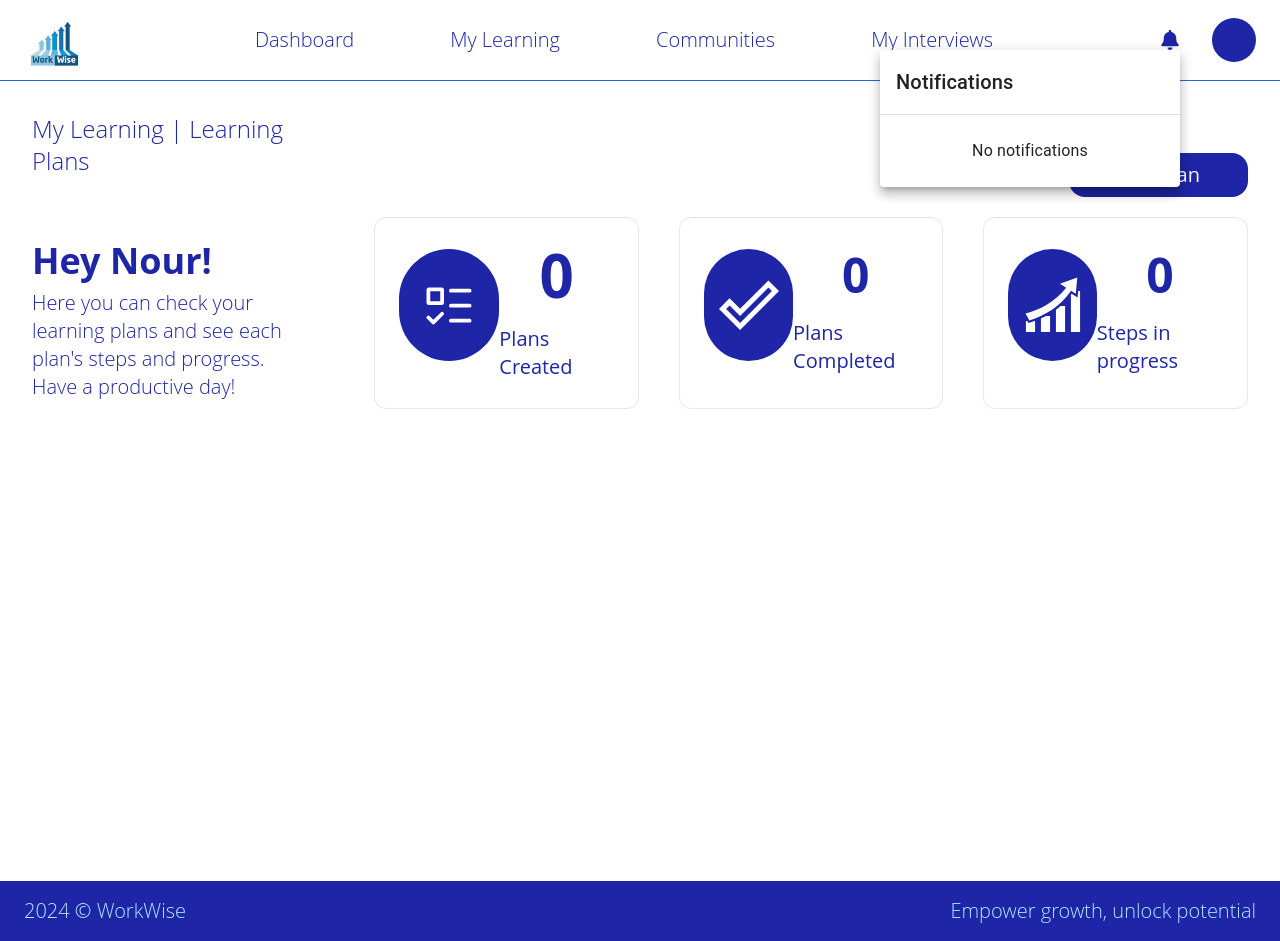
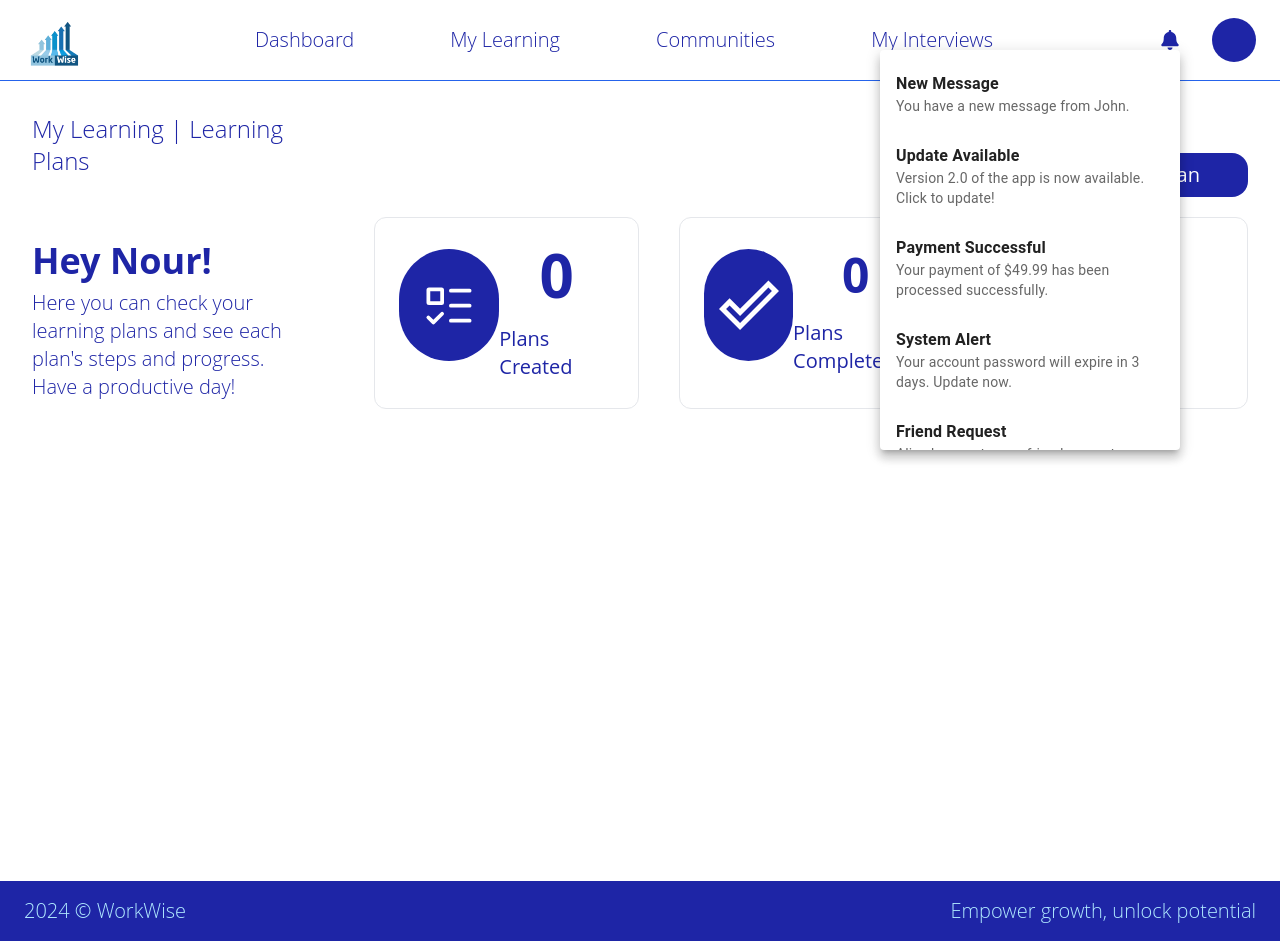
Before and after one commit to Tarek-Al-Khatib/frontend, a React (Create React App) app: page /learning in a window 1280 px wide. Both pictures are taken after a click on the button 1170 px from the left and 40 px from the top of the page. Built offline with nearby package versions, Linux system fonts and the light colour scheme.

Commit message:
Added mock data to display notifications

```diff
--- a/src/components/Navbar/Navbar.jsx
+++ b/src/components/Navbar/Navbar.jsx
@@ -5,7 +5,20 @@ import "../../css/colors.css";
 import Avatar from "@mui/icons-material/AccountCircle";
 import LogoutIcon from "@mui/icons-material/Logout";
 import { useNavigate } from "react-router-dom";
-import { Box, List, Menu, MenuItem, Popover, Typography } from "@mui/material";
+import InfoIcon from "@mui/icons-material/Info";
+import EventNoteIcon from "@mui/icons-material/EventNote";
+import WarningIcon from "@mui/icons-material/Warning";
+import {
+  Box,
+  Divider,
+  List,
+  ListItem,
+  ListItemText,
+  Menu,
+  MenuItem,
+  Popover,
+  Typography,
+} from "@mui/material";
 
 const Navbar = () => {
   const navigate = useNavigate();
@@ -14,6 +27,39 @@ const Navbar = () => {
   const open = Boolean(anchorEl);
   const openNotifications = Boolean(anchorElNotifications);
 
+  const typeConfig = {
+    INFO: { icon: <InfoIcon color="info" />, color: "blue" },
+    REMINDER: { icon: <EventNoteIcon color="primary" />, color: "green" },
+    ALERT: { icon: <WarningIcon color="error" />, color: "red" },
+  };
+
+  const mockNotifications = [
+    {
+      title: "New Message",
+      message: "You have a new message from John.",
+      timestamp: "2025-01-01 10:00 AM",
+    },
+    {
+      title: "Update Available",
+      message: "Version 2.0 of the app is now available. Click to update!",
+      timestamp: "2025-01-01 9:30 AM",
+    },
+    {
+      title: "Payment Successful",
+      message: "Your payment of $49.99 has been processed successfully.",
+      timestamp: "2025-01-01 8:45 AM",
+    },
+    {
+      title: "System Alert",
+      message: "Your account password will expire in 3 days. Update now.",
+      timestamp: "2025-01-01 7:15 AM",
+    },
+    {
+      title: "Friend Request",
+      message: "Alice has sent you a friend request.",
+      timestamp: "2025-01-01 6:50 AM",
+    },
+  ];
   return (
     <div className="font-sans bg-white">
       <header className="flex items-center justify-between px-6 py-2 text-white border-b border-b-blue-600">
@@ -53,16 +99,36 @@ const Navbar = () => {
             }}
           >
             <Box sx={{ width: 300, maxHeight: 400, overflowY: "auto" }}>
-              <Typography
-                variant="h6"
-                sx={{ p: 2, borderBottom: "1px solid #e0e0e0" }}
-              >
-                Notifications
-              </Typography>
               <List>
-                <Typography sx={{ p: 2, textAlign: "center" }}>
-                  No notifications
-                </Typography>
+                {mockNotifications.length > 0 ? (
+                  mockNotifications.map((notification, index) => {
+                    const { type, title, message } = notification;
+                    const config = typeConfig[type] || {};
+                    return (
+                      <ListItem
+                        key={index}
+                        sx={{
+                          alignItems: "flex-start",
+                          display: "flex",
+                          gap: 1,
+                        }}
+                      >
+                        {config.icon}
+                        <ListItemText
+                          primary={title}
+                          secondary={message}
+                          sx={{
+                            "& .MuiTypography-body1": { fontWeight: 600 },
+                          }}
+                        />
+                      </ListItem>
+                    );
+                  })
+                ) : (
+                  <Typography sx={{ textAlign: "center", p: 2 }}>
+                    No notifications
+                  </Typography>
+                )}
               </List>
             </Box>
           </Popover>
```
